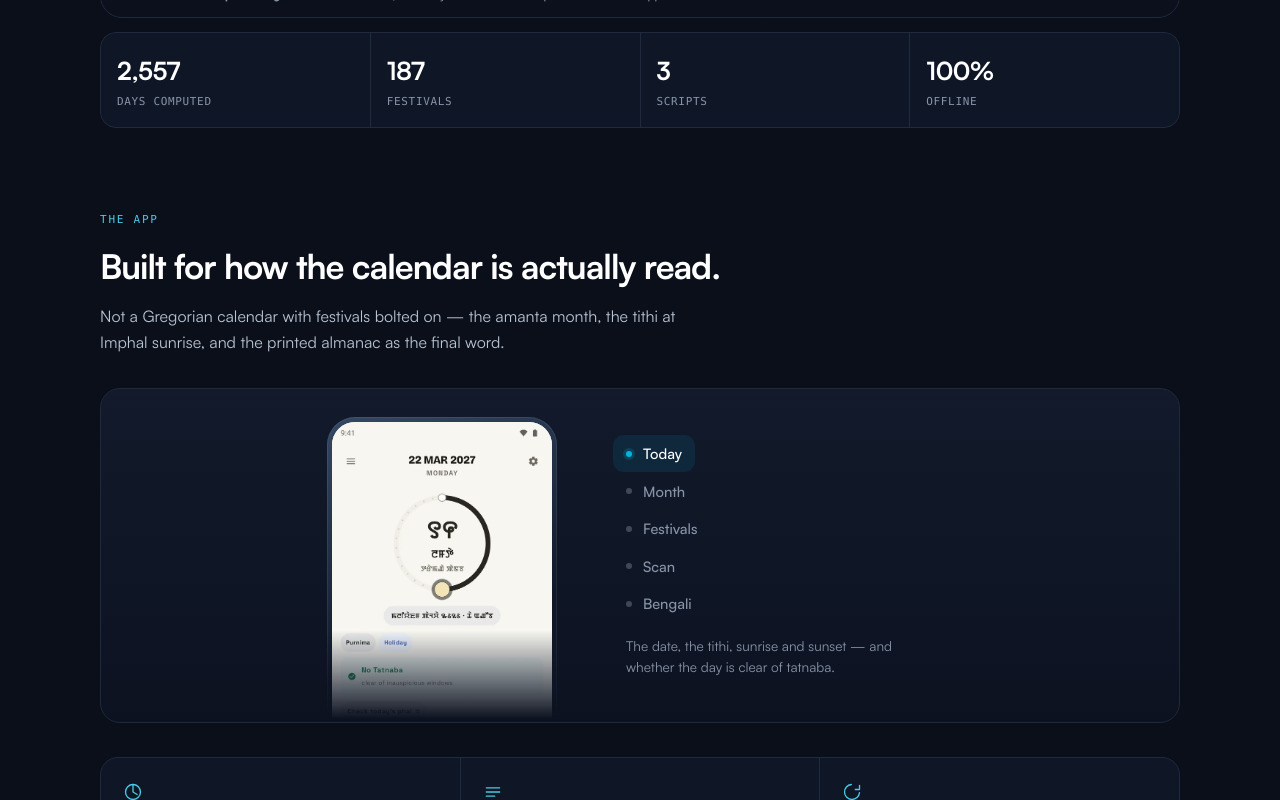
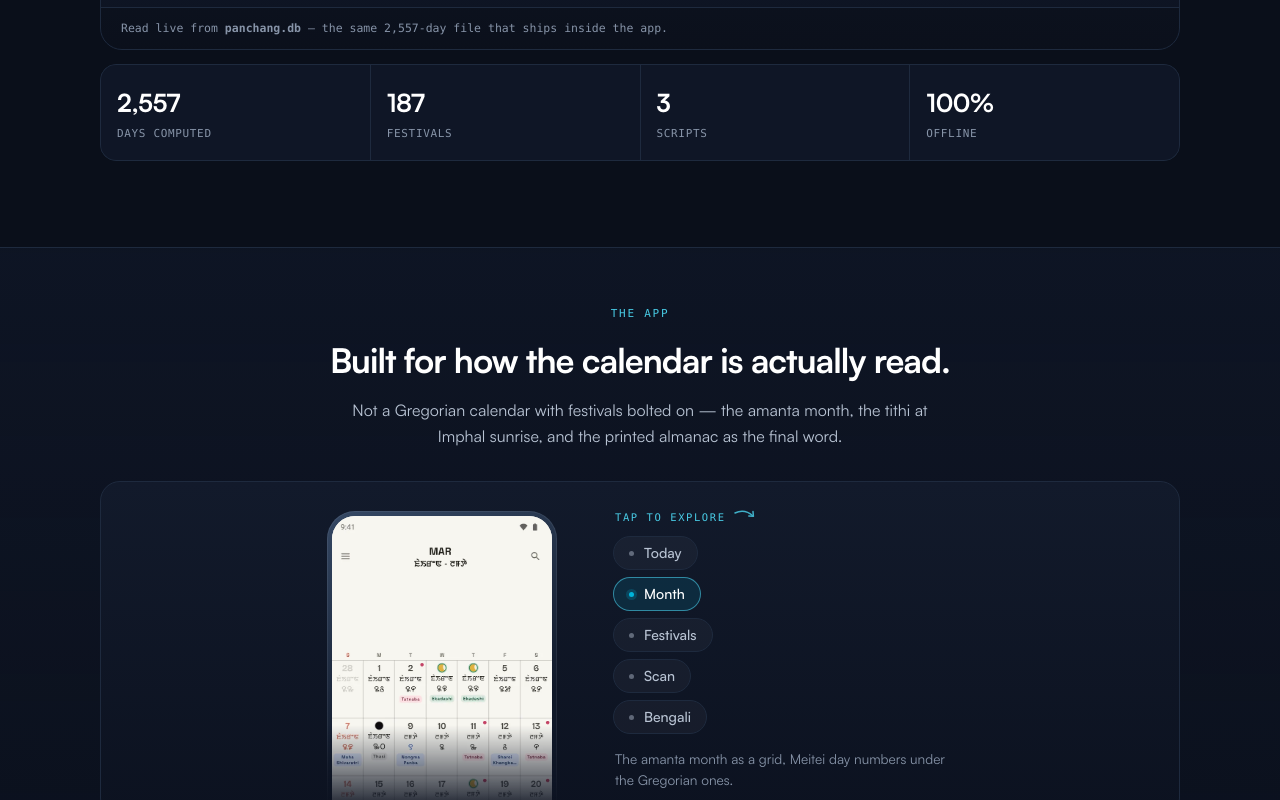
Before and after one commit to Frantica/kanglalabs, a plain HTML site: page index.html in a window 1280 px wide. Shown: the part 860-1660 px from the top of the page. Drawn offline with Linux system fonts and the light colour scheme.

Commit message:
Make the picker legible as a control, and band the page
Borderless text with a bullet dot reads as a feature list — which is exactly
what this page renders three rows further down. Now: a TAP TO EXPLORE cue with
an arrow, a border on every row, hover motion, and one automatic advance the
first time the block is seen that cancels on any interaction.

Also from the references: centred section heads over a left-aligned hero, a
full-bleed band to separate the app section, and a reassurance line under the
store buttons.

```diff
--- a/index.html
+++ b/index.html
@@ -152,6 +152,13 @@
                0 0 0 1px rgba(0,180,219,.14),
                0 14px 34px -18px rgba(0,180,219,.55);
   }
+  /* The reassurance line under a CTA pair: Cozy runs "For macOS, Windows,
+     iPhone & iPad · One-time purchase, no subscription" and it answers the
+     three questions a visitor has before they will tap anything. */
+  .fineprint{
+    margin:14px 0 0;font:400 12.5px/1.5 var(--mono);color:var(--text-3);
+    letter-spacing:.02em;
+  }
   .btn small{display:block;font-size:10px;letter-spacing:.1em;
     text-transform:uppercase;color:var(--text-3);font-family:var(--mono);line-height:1.5}
   .btn span{line-height:1.15;white-space:nowrap}
@@ -230,8 +237,23 @@
 
   /* ── Sections ────────────────────────────────────────────────────────── */
   section{padding:78px 0 0}
+  /* Centred section heads, left-aligned hero. Every reference does this —
+     Apple, Cozy and the minimal template all centre a section's kicker,
+     headline and one muted subline, and let the hero carry the asymmetry. */
+  .shead{text-align:center;max-width:60ch;margin-inline:auto}
   h2{font-size:clamp(25px,3.7vw,34px);letter-spacing:-.028em;font-weight:700;margin:0}
-  .sub{margin:11px 0 0;color:var(--text-2);max-width:54ch;font-size:16px}
+  .sub{margin:11px auto 0;color:var(--text-2);max-width:54ch;font-size:16px}
+
+  /* A band: a full-bleed change of ground, hairline-ruled top and bottom. This
+     is how Apple separates one product tile from the next, and it is the one
+     structural device this page was missing — everything ran on one surface. */
+  .band{
+    margin-top:78px;padding:60px 0 66px;
+    border-top:1px solid var(--hair);border-bottom:1px solid var(--hair);
+    background:linear-gradient(180deg,rgba(15,22,38,.85),rgba(10,15,26,.4));
+  }
+  .band>*{width:var(--shell);margin-inline:auto}
+  section.in-band{padding-top:0}
   .kicker{font:500 11px/1 var(--mono);letter-spacing:.16em;text-transform:uppercase;
     color:var(--sky);margin:0 0 14px}
 
@@ -280,26 +302,51 @@
   }
   .showcase.swap .device img{opacity:0}
 
-  .picker{display:flex;flex-direction:column;gap:1px}
+  /* ── The picker ──────────────────────────────────────────────────────────
+     ⛔ These MUST read as controls before they are touched. The first version
+     was borderless text with a bullet dot, which reads as a list of features —
+     the owner reported nobody would discover they were tappable, and they were
+     right: a dot and a label is exactly how this page renders a feature.
+
+     Three affordances now carry it, in the order a visitor meets them:
+       1. a CUE — Cozy Journal labels its demo "Interactive demo" in script with
+          an arrow drawn at it, and that explicit label is the whole trick;
+       2. a BORDER on every row — the minimal template's filter pills
+          (ALL / ILLUSTRATION / WEB) are bordered, and a bordered thing is a
+          thing you press;
+       3. MOTION on hover, and one automatic advance the first time the block is
+          seen, so the visitor watches the device change once.                */
+  .cue{
+    display:flex;align-items:center;gap:8px;margin:0 0 12px 2px;
+    font:500 10.5px/1 var(--mono);letter-spacing:.15em;text-transform:uppercase;
+    color:var(--sky);
+  }
+  .cue svg{width:26px;height:14px;stroke:var(--sky);fill:none;stroke-width:1.5;
+    stroke-linecap:round;stroke-linejoin:round;opacity:.85}
+
+  .picker{display:flex;flex-direction:column;gap:7px}
   .pick{
-    /* Content-width, not column-width: a full-bleed highlight bar reads as a
-       table row. The pill should hug the word. */
-    display:flex;align-items:center;gap:11px;align-self:start;
-    font:500 14.5px/1 Satoshi,sans-serif;color:var(--text-3);cursor:pointer;
-    background:none;border:0;padding:11px 13px;border-radius:11px;text-align:left;
-    transition:color .2s,background .2s;
+    display:flex;align-items:center;gap:10px;align-self:start;cursor:pointer;
+    font:500 14px/1 Satoshi,sans-serif;color:var(--text-2);
+    padding:9px 15px;border-radius:999px;text-align:left;
+    border:1px solid var(--hair);background:rgba(255,255,255,.035);
+    transition:color .2s,background .2s,border-color .2s,transform .16s ease;
   }
   .pick::before{
-    content:"";width:6px;height:6px;border-radius:50%;flex:none;
-    background:currentColor;opacity:.4;transition:background .2s,box-shadow .2s,opacity .2s;
+    content:"";width:5px;height:5px;border-radius:50%;flex:none;
+    background:currentColor;opacity:.45;
+    transition:background .2s,box-shadow .2s,opacity .2s;
   }
-  .pick:hover{color:var(--text-2)}
-  .pick[aria-selected="true"]{color:var(--text);background:rgba(0,180,219,.1)}
+  .pick:hover{color:var(--text);border-color:#33475f;transform:translateX(3px)}
+  .pick[aria-selected="true"]{
+    color:var(--text);border-color:rgba(72,202,228,.6);
+    background:rgba(0,180,219,.13);
+  }
   .pick[aria-selected="true"]::before{
-    background:var(--cyan);opacity:1;box-shadow:0 0 0 3px rgba(0,180,219,.18);
+    background:var(--cyan);opacity:1;box-shadow:0 0 0 3px rgba(0,180,219,.2);
   }
   .note{
-    margin:13px 13px 26px;color:var(--text-3);font-size:13.6px;line-height:1.55;
+    margin:14px 2px 26px;color:var(--text-3);font-size:13.6px;line-height:1.55;
     max-width:36ch;
   }
 
@@ -309,12 +356,19 @@
     .showcase{grid-template-columns:min(170px,44vw) 1fr;justify-content:stretch;
       gap:18px;padding:20px 18px 0}
     .peek{width:100%}
-    .pick{padding:9px 10px;font-size:13.5px;gap:9px}
-    .note{margin:10px 10px 18px;font-size:12.8px}
+    .picker{gap:6px}
+    .pick{padding:8px 12px;font-size:13px;gap:8px}
+    .cue{font-size:9.5px;letter-spacing:.12em;gap:6px;margin-bottom:10px}
+    .cue svg{width:20px}
+    .note{margin:12px 2px 18px;font-size:12.8px}
   }
   @media(max-width:560px){
-    .showcase{gap:13px;padding:16px 14px 0}
-    .pick{padding:8px 9px;font-size:12.8px}
+    .showcase{gap:12px;padding:16px 13px 0}
+    .pick{padding:7px 11px;font-size:12.4px}
+    /* The label stays: an arrow with nothing to say is just a stray mark. It
+       measures ~118px against a 142px column at 320, so it fits. */
+    .cue{font-size:9px;letter-spacing:.08em;gap:5px}
+    .cue svg{width:17px}
     /* The note is a nicety and the column is too narrow to carry it. */
     .note{display:none}
   }
@@ -396,9 +450,9 @@
   </div>
 </nav>
 
-<main class="wrap">
+<main>
 
-  <header>
+  <header class="wrap">
     <span class="eyebrow"><b></b>Manipuri Calendar · Free</span>
     <h1>Every Manipuri date,<br><em>on your phone.</em></h1>
     <p class="lede">
@@ -445,6 +499,7 @@
         <span><small>Get it on</small>Google Play</span>
       </a>
     </div>
+    <p class="fineprint">Free · Android &amp; iPhone · No account, no signal needed</p>
 
     <!-- Filled from data.js: the same panchang rows the app ships. If the
          script fails or the window runs out, the fallback copy below stands. -->
@@ -474,13 +529,16 @@
     </div>
   </header>
 
-  <section>
+  <div class="band">
+  <section class="in-band">
+    <div class="shead">
       <p class="kicker">The app</p>
       <h2>Built for how the calendar is actually read.</h2>
       <p class="sub">
         Not a Gregorian calendar with festivals bolted on — the amanta month, the
         tithi at Imphal sunrise, and the printed almanac as the final word.
       </p>
+    </div>
 
     <div class="showcase" id="stage">
       <div class="peek">
@@ -491,6 +549,11 @@
         </div>
       </div>
       <div class="pickwrap">
+        <p class="cue"><span>Tap to explore</span>
+          <svg viewBox="0 0 26 14" aria-hidden="true">
+            <path d="M1 3c6.5-3 13-1.5 18 3"/><path d="M19 1.5 19.4 6.2 14.8 6"/>
+          </svg>
+        </p>
         <div class="picker" id="tabs" role="tablist" aria-label="App screens"></div>
         <p class="note" id="screenNote"></p>
       </div>
@@ -529,11 +592,14 @@
       </div>
     </div>
   </section>
+  </div>
 
-  <section>
+  <section class="wrap">
+    <div class="shead">
       <p class="kicker">Elsewhere</p>
       <h2>Follow the build.</h2>
       <p class="sub">Manipuri-first apps, made in Imphal. Kumsing is the first.</p>
+    </div>
     <div class="links">
       <a class="link" href="https://www.instagram.com/kanglalabs/">
         <span class="ic"><svg viewBox="0 0 24 24" aria-hidden="true"><path d="M12 2.2c3.2 0 3.6 0 4.9.1 1.2.1 1.8.2 2.2.4.6.2 1 .5 1.4.9.4.4.7.8.9 1.4.2.4.4 1 .4 2.2.1 1.3.1 1.7.1 4.8s0 3.5-.1 4.8c0 1.2-.2 1.8-.4 2.2-.2.6-.5 1-.9 1.4-.4.4-.8.7-1.4.9-.4.2-1 .4-2.2.4-1.3.1-1.7.1-4.9.1s-3.6 0-4.9-.1c-1.2 0-1.8-.2-2.2-.4-.6-.2-1-.5-1.4-.9-.4-.4-.7-.8-.9-1.4-.2-.4-.4-1-.4-2.2C2.2 15.6 2.2 15.2 2.2 12s0-3.5.1-4.8c0-1.2.2-1.8.4-2.2.2-.6.5-1 .9-1.4.4-.4.8-.7 1.4-.9.4-.2 1-.4 2.2-.4C8.4 2.2 8.8 2.2 12 2.2zm0 1.8c-3.1 0-3.5 0-4.7.1-1.1 0-1.7.2-2.1.3-.5.2-.9.4-1.2.8-.4.3-.6.7-.8 1.2-.1.4-.3 1-.3 2.1C2.8 9.7 2.8 10.1 2.8 12s0 2.3.1 3.5c0 1.1.2 1.7.3 2.1.2.5.4.9.8 1.2.3.4.7.6 1.2.8.4.1 1 .3 2.1.3 1.2.1 1.6.1 4.7.1s3.5 0 4.7-.1c1.1 0 1.7-.2 2.1-.3.5-.2.9-.4 1.2-.8.4-.3.6-.7.8-1.2.1-.4.3-1 .3-2.1.1-1.2.1-1.6.1-3.5s0-2.3-.1-3.5c0-1.1-.2-1.7-.3-2.1-.2-.5-.4-.9-.8-1.2-.3-.4-.7-.6-1.2-.8-.4-.1-1-.3-2.1-.3-1.2-.1-1.6-.1-4.7-.1zm0 3.1a4.9 4.9 0 1 1 0 9.8 4.9 4.9 0 0 1 0-9.8zm0 8a3.2 3.2 0 1 0 0-6.4 3.2 3.2 0 0 0 0 6.4zm6.3-8.2a1.2 1.2 0 1 1-2.3 0 1.2 1.2 0 0 1 2.3 0z"/></svg></span>
@@ -742,6 +808,27 @@
         new Image().src = "img/shot-" + s[0] + ".webp";
       });
     });
+
+    /* ONE automatic advance, the first time the block is scrolled into view.
+       Seeing the device change once teaches the control better than any label,
+       and it is the demo-nudge Cozy Journal gets from its live demo. It is a
+       nudge, NOT a carousel: it fires once, it cancels the moment the visitor
+       touches anything, and it does not run for a reader who has asked for
+       reduced motion. Do not turn this into a loop. */
+    var nudged = false;
+    tabsEl.addEventListener("click", function(){ nudged = true; }, true);
+
+    var calm = matchMedia("(prefers-reduced-motion: reduce)").matches;
+    if(!calm && "IntersectionObserver" in window){
+      var io = new IntersectionObserver(function(entries){
+        entries.forEach(function(e){
+          if(!e.isIntersecting || nudged) return;
+          io.disconnect();
+          setTimeout(function(){ if(!nudged) show(1); }, 1600);
+        });
+      }, {threshold:.55});
+      io.observe(stage);
+    }
   }
 
   /* ── Chrome ───────────────────────────────────────────────────────────── */
```
Lines whose indentation alone changed are shown as unchanged.
